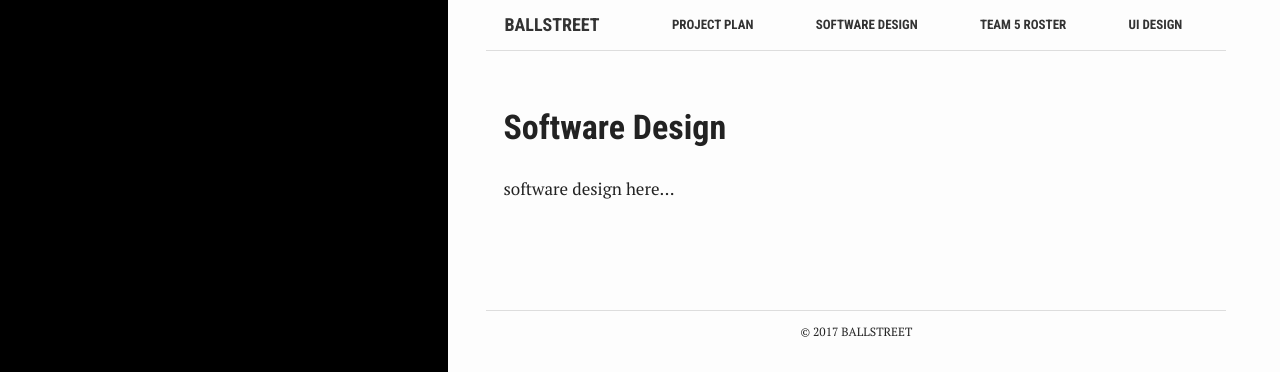
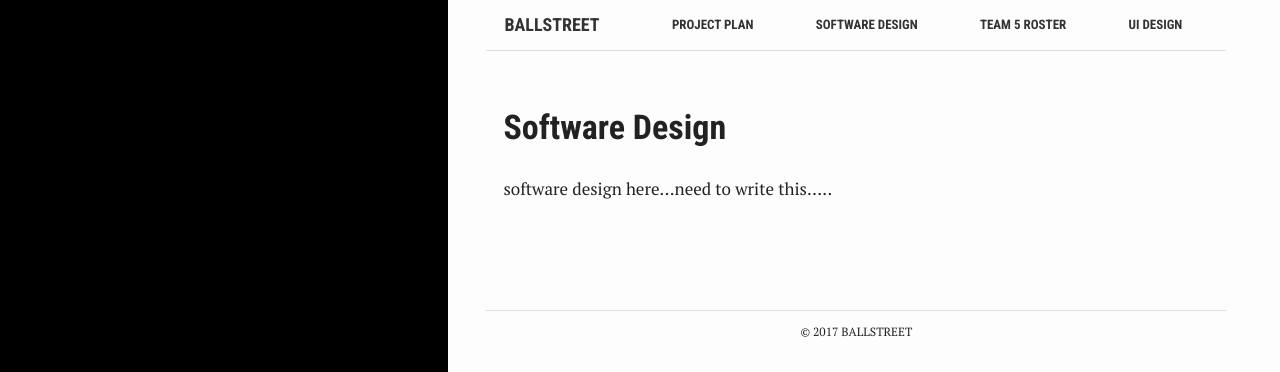
Before and after one commit to ufrauq/Ball-Street, a Jekyll site: the page built from software-design.md, in a window 1280 px wide. Shown: the top 372 px of the page. Built offline with Jekyll 4.4.1, drawn with Linux system fonts in a browser that asks for light colours.

Commit message:
Update software-design.md

```diff
--- a/software-design.md
+++ b/software-design.md
@@ -1,5 +1,5 @@
 ---
-bg: "rails.jpg"
+bg: "softwareDesignImg.jpeg"
 layout: page
 title: "Software Design"
 crawlertitle: "Software Design for BallStreet"
@@ -9,4 +9,4 @@
 ---
 
 # Software Design
-software design here...
+software design here...need to write this.....
```
